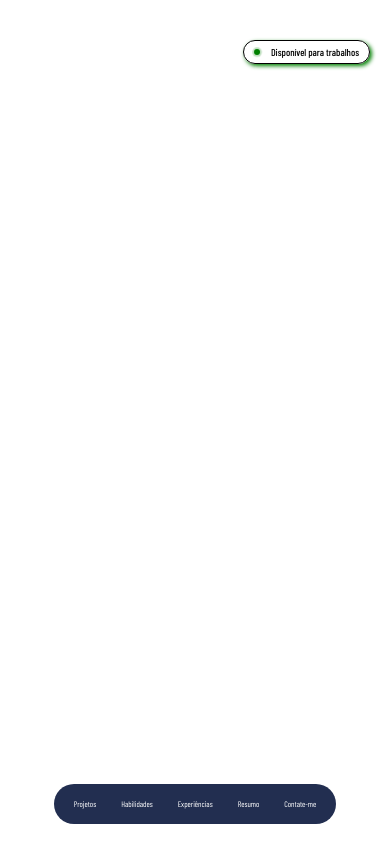
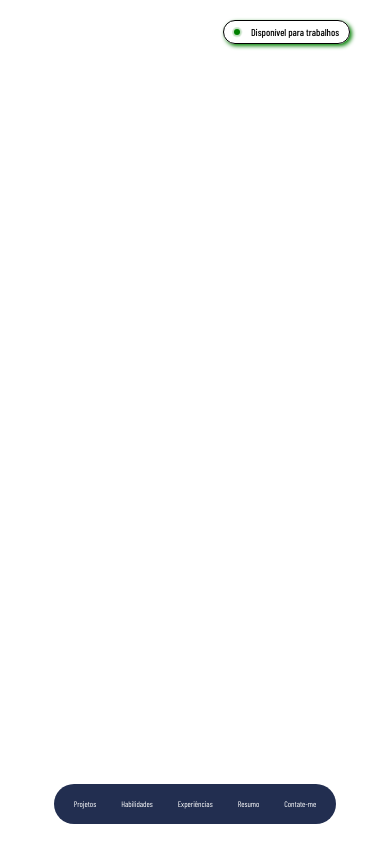
Before and after one commit to rena02to/portifolio, a Next.js app: page / in a window 390 px wide. Built offline with nearby package versions, Linux system fonts and the light colour scheme; a web font is replaced by a local one.

Commit message:
corrigindo um erro de responsividade

```diff
--- a/src/pages/_app.tsx
+++ b/src/pages/_app.tsx
@@ -10,7 +10,7 @@ export default function App({ Component, pageProps }: AppProps) {
   return(
     <>
       <Head>
-        <title>Renato Alves</title>
+        <title>Renato Alves | Portifólio</title>
         <meta name="viewport" content="width=device-width, initial-scale=1.0" />
       </Head>
       <Analytics />
--- a/src/styles/start.module.scss
+++ b/src/styles/start.module.scss
@@ -15,7 +15,7 @@
         padding: 5px 10px;
         @media (max-width: 600px){
             width: 105px;
-            right: 20px;
+            top: 20px;
         }
         p{
             font-size: 14px;
```
